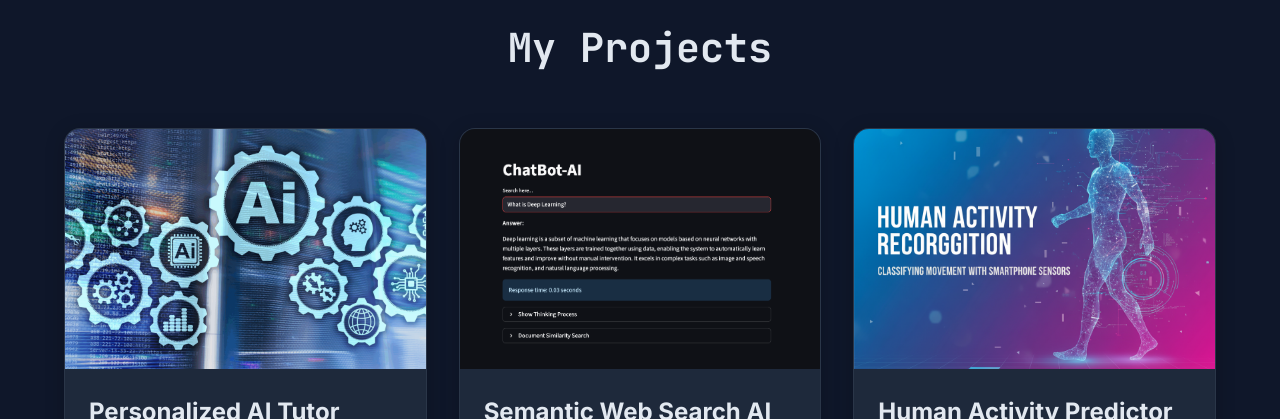
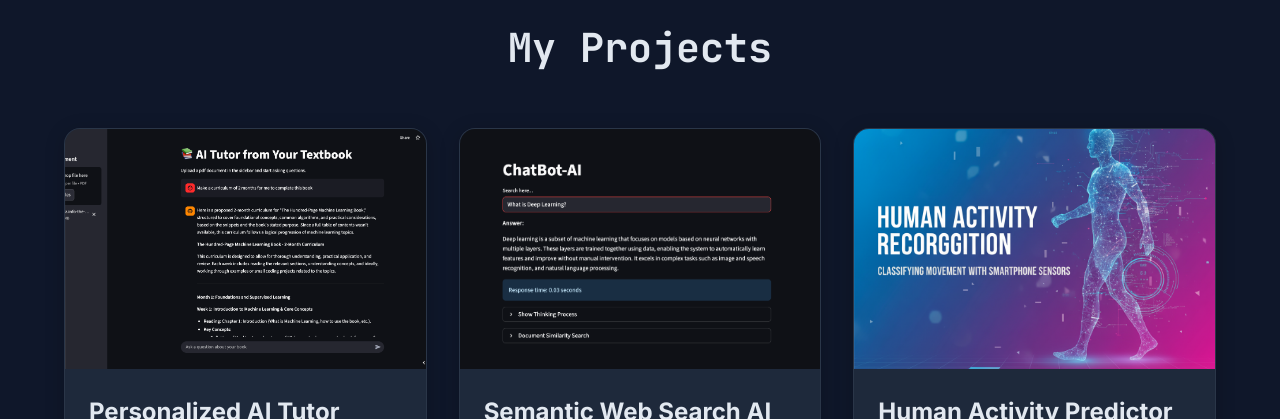
Before and after one commit to solar-node/Portfolio-react, a React (Vite) app: page / in a window 1280 px wide. Shown: the part 880-1299 px from the top of the page. Built offline with nearby package versions, Linux system fonts and the light colour scheme; no server answers.

Commit message:
Project image changed

```diff
--- a/src/components/Projects.jsx
+++ b/src/components/Projects.jsx
@@ -58,7 +58,7 @@ export const Projects = () => {
             <motion.div
               className="project-image"
               style={{
-                backgroundImage: "url('Assets/AI-tutor.webp')",
+                backgroundImage: "url('Assets/ai_tutor.png')",
               }}
               whileHover={{ scale: 1.05, transition: { duration: 0.2 } }}
             />
```
Also changed, not shown: public/Assets/ai_tutor.png (added).
